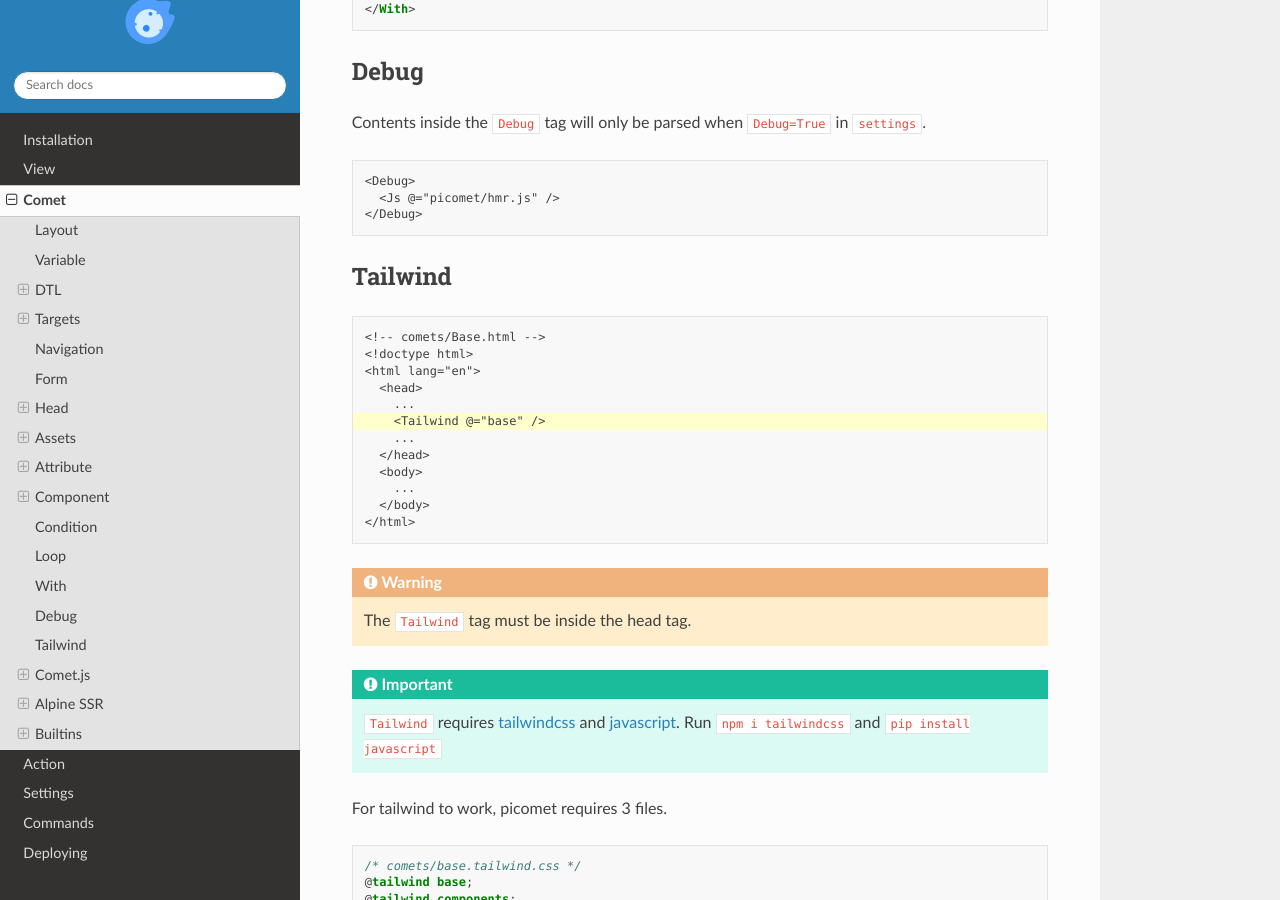
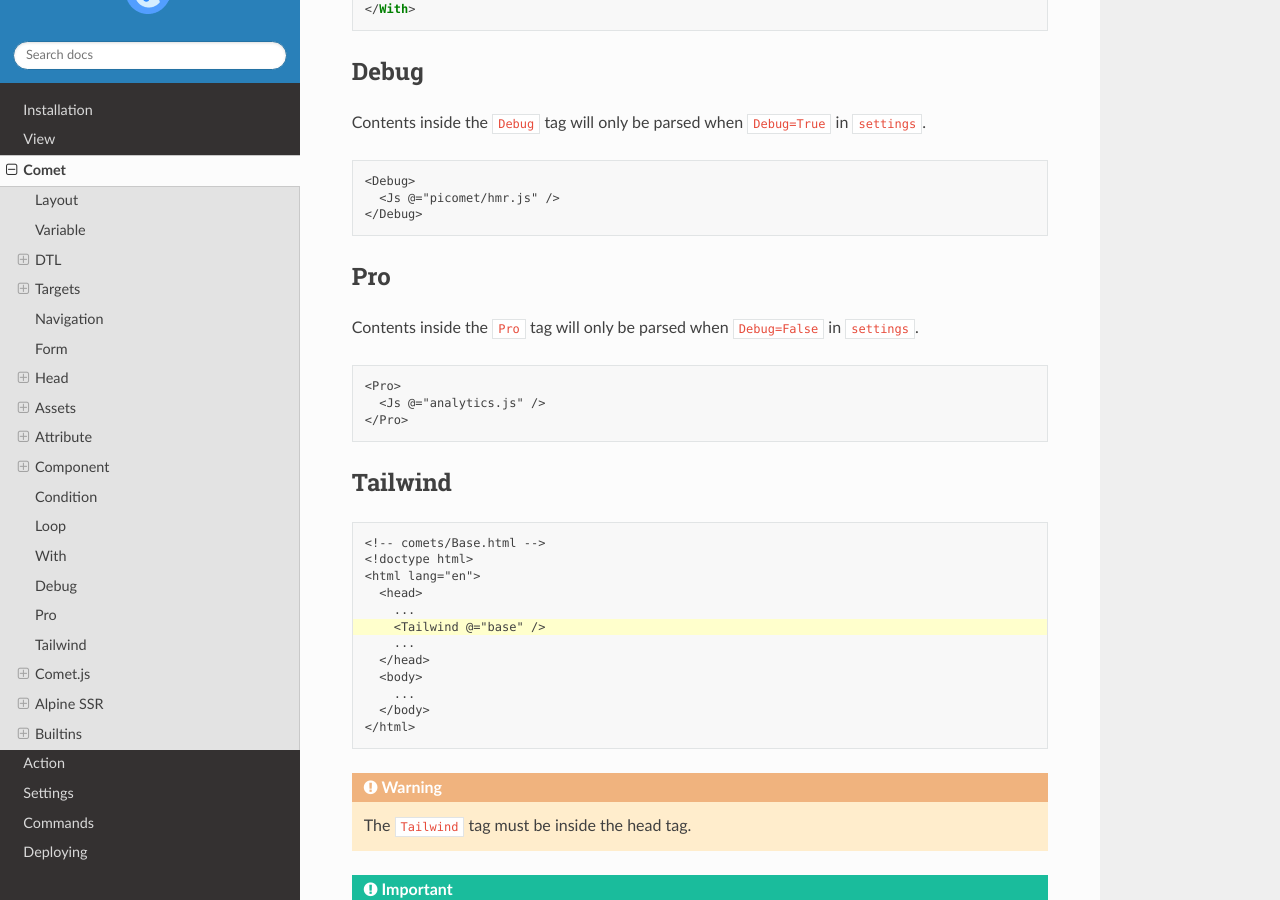
Before and after one commit to picomet/picomet, a Sphinx documentation site: the page built from docs/source/comet.rst, in a window 1280 px wide and 900 px high, scrolled down 8605 px. Built offline with Sphinx 7.4.7 and the Read the Docs theme 2.0.0, drawn with Linux system fonts in a browser that asks for light colours.

Commit message:
feat(comet): add Pro tag for debug=false

```diff
--- a/docs/source/comet.rst
+++ b/docs/source/comet.rst
@@ -491,6 +491,16 @@
     <Js @="picomet/hmr.js" />
   </Debug>
 
+Pro
+---
+
+Contents inside the ``Pro`` tag will only be parsed when ``Debug=False`` in ``settings``.
+
+.. code-block:: text
+
+  <Pro>
+    <Js @="analytics.js" />
+  </Pro>
 
 Tailwind
 --------
```
Also changed, not shown: 1 other file.
